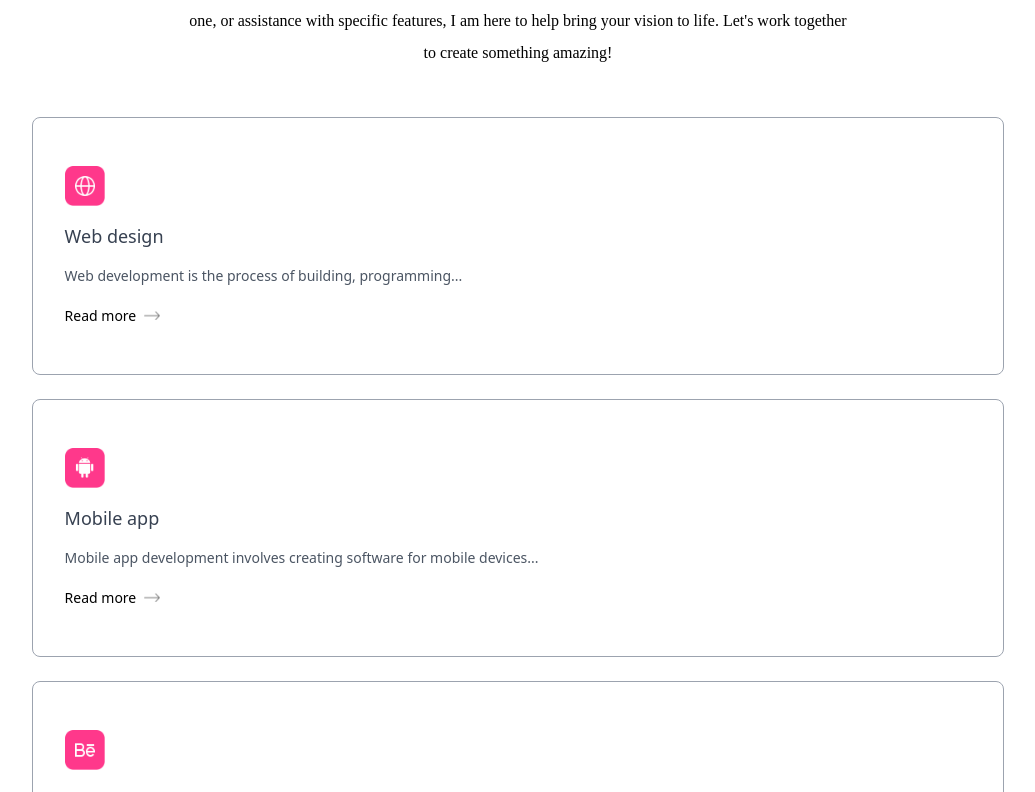
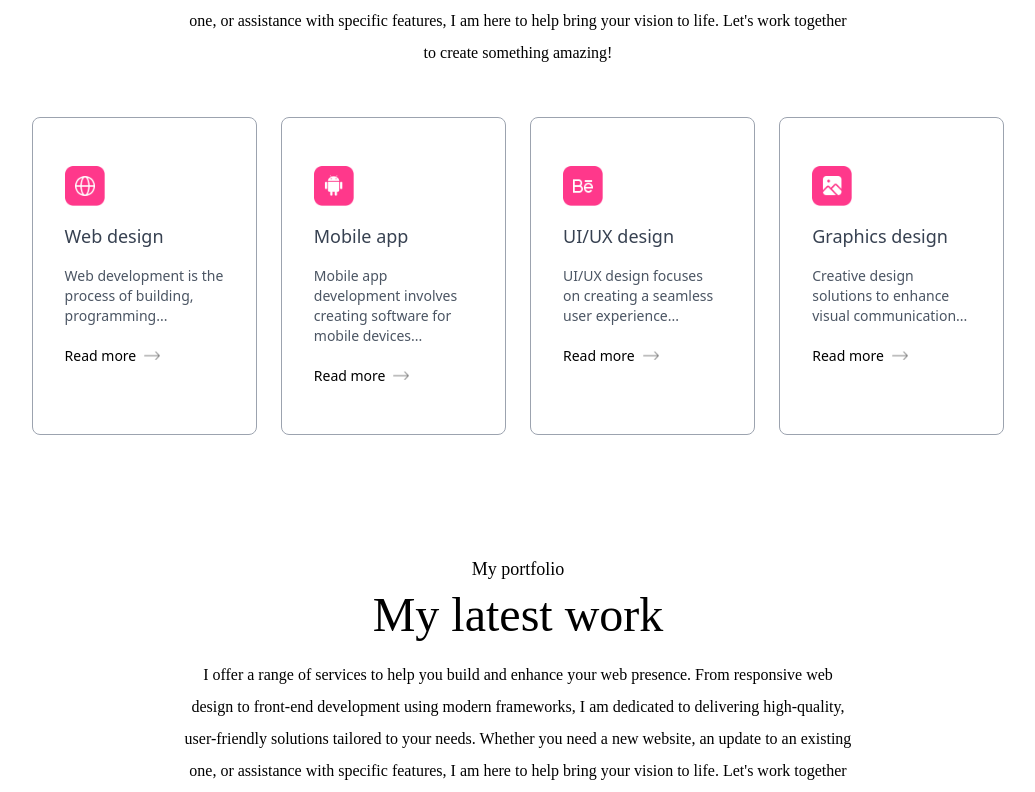
Before and after one commit to SamashaHettiarachchi/my-app-Porfolio, a Next.js app: page / in a window 1280 px wide. Shown: the part 1908-2700 px from the top of the page, without its empty margins (122-1157 px from the left). Built offline with nearby package versions, Linux system fonts and the light colour scheme; a web font is replaced by a local one.

Commit message:
change_css_file

```diff
--- a/tailwind.config.js
+++ b/tailwind.config.js
@@ -20,6 +20,13 @@ module.exports = {
         Outfit: ["Outfit", "sans-serif"],
         Ovo: ["Ovo", "serif"],
       },
+      boxShadow: {
+        black: "4px 4px 0 #000",
+        white: "4px 4px 0 #fff",
+      },
+      gridTemplateColumns: {
+        auto: "repeat(auto-fit, minmax(200px,1fr))",
+      },
     },
   },
   plugins: [],
```
